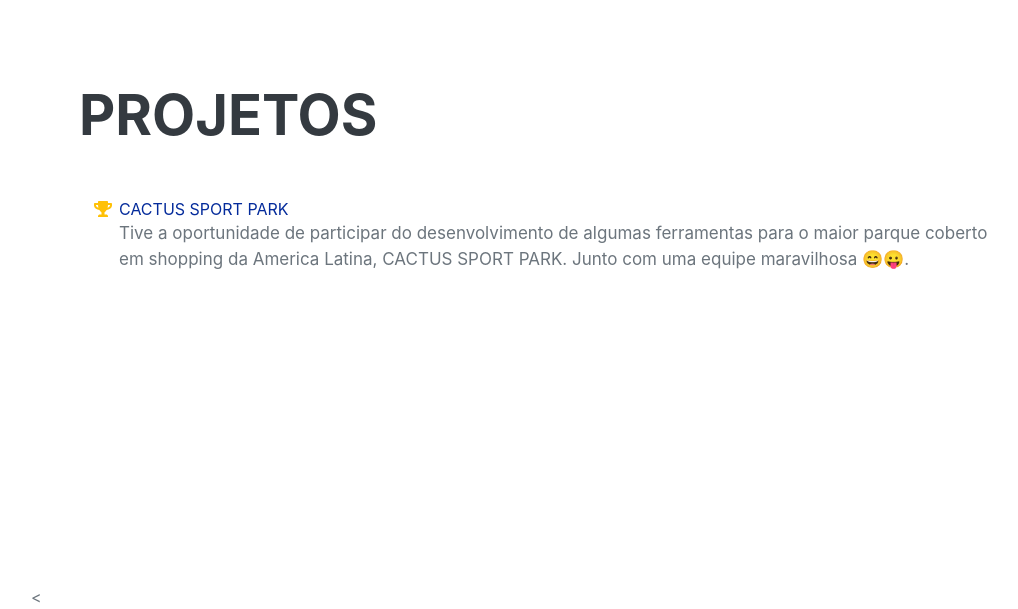
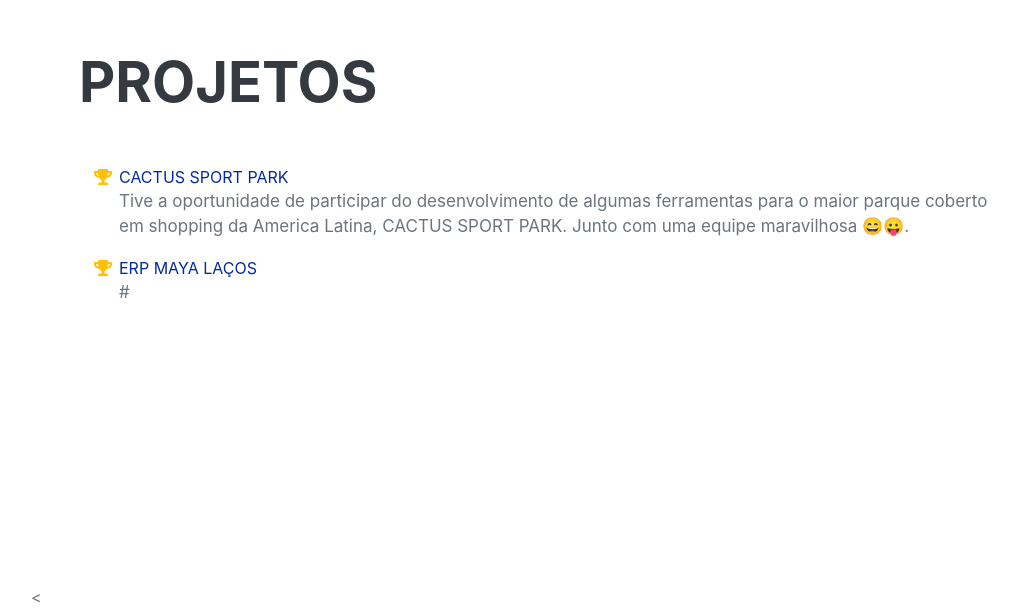
Before and after one commit to Flipe-TI/Flipe-TI.github.io, a plain HTML site: page index.html in a window 1280 px wide. Shown: the part 4605-5214 px from the top of the page, without its empty margins (241-1259 px from the left). Drawn offline with nearby package versions, Linux system fonts and the light colour scheme; a web font is replaced by a local one.

Commit message:
Projetos ADD

```diff
--- a/index.html
+++ b/index.html
@@ -211,6 +211,11 @@
                                 o maior parque coberto em shopping da America Latina, CACTUS SPORT PARK.
                                 Junto com uma equipe maravilhosa 😄😛. </p>
                         </li>
+                        <li>
+                            <span class="fa-li"><i class="fas fa-trophy text-warning"></i></span>
+                            <a href="https://github.com/Flipe-TI/ERP-Maya-lacos" target="_blank">ERP MAYA LAÇOS</a>
+                            <p>#</p>
+                        </li>
 
                     </ul>
                 </div>
```
